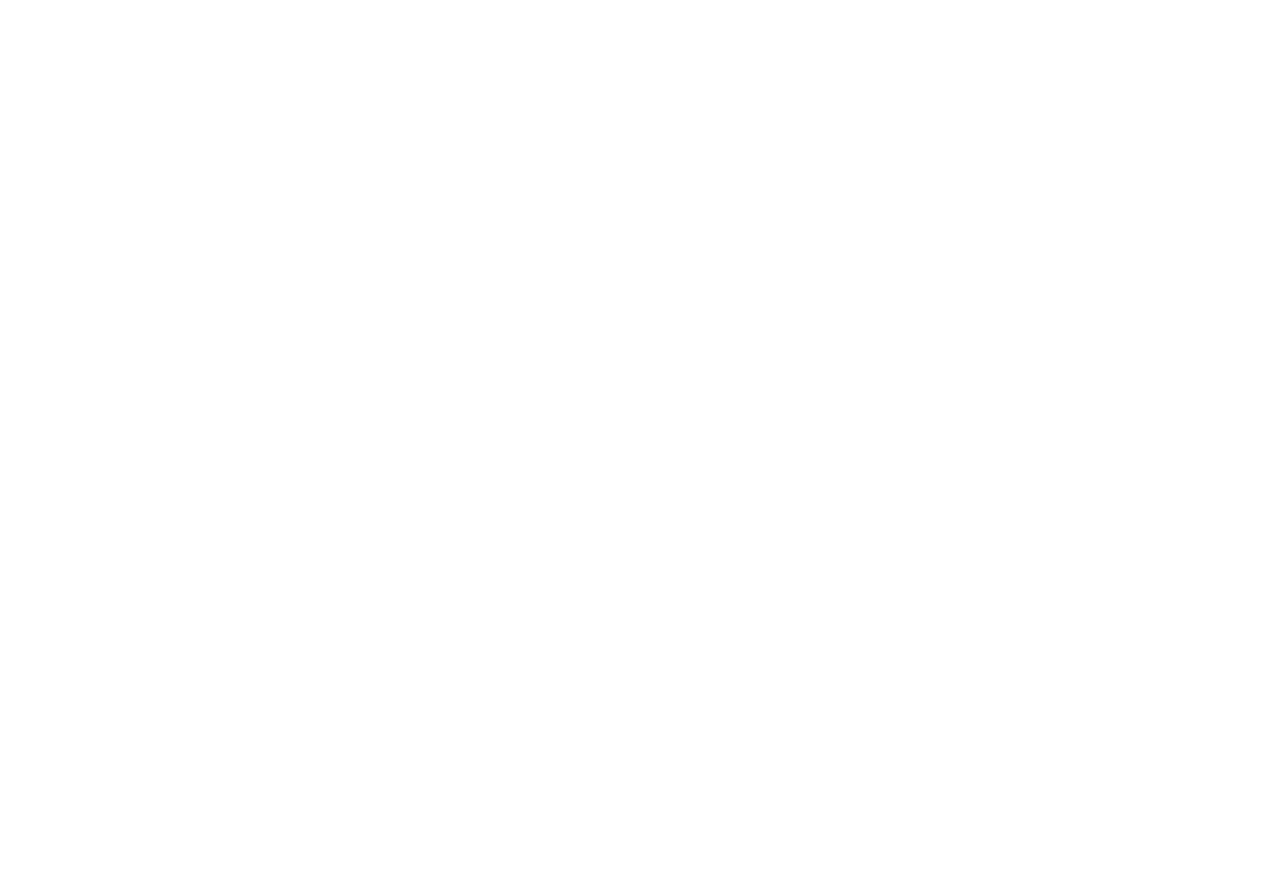
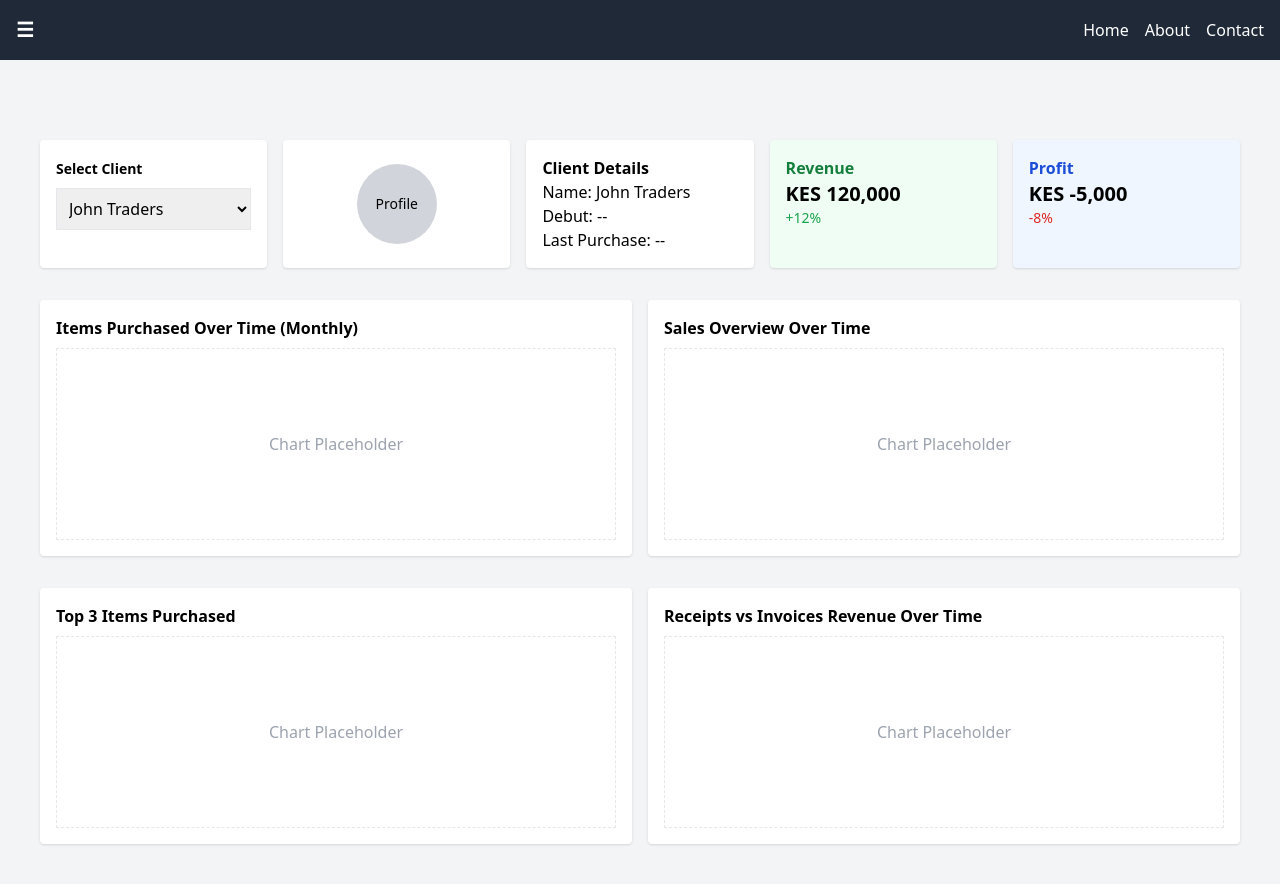
Before and after one commit to Maxmacharia/glowgear_front, a React (Vite) app: page /analysis/customers in a window 1280 px wide. Before the commit this address had no page. Before the commit the page ends 800 px from the top, so only its background shows below. Built offline with nearby package versions, Linux system fonts and the light colour scheme.

Commit message:
fifth commit

```diff
--- a/src/App.jsx
+++ b/src/App.jsx
@@ -12,8 +12,8 @@
 import Invoices from "./pages/Invoices";
 import Reports from "./pages/Reports";
 
-import CustomerOverview from "./pages/CustomerOverview";
-import SalesAnalysis from "./pages/SalesAnalysis";
+import CustomerOverview from "./pages/analysis/CustomerOverview";
+import SalesAnalysis from "./pages/analysis/SalesAnalysis";
 import LocationOverview from "./pages/LocationOverview";
 
 export default function App() {
@@ -33,8 +33,8 @@
           <Route path="/invoices" element={<Invoices />} />
           <Route path="/reports" element={<Reports />} />
 
-          <Route path="/customers" element={<CustomerOverview />} />
-          <Route path="/sales-analysis" element={<SalesAnalysis />} />
+          <Route path="/analysis/customers" element={<CustomerOverview />} />
+          <Route path="/analysis/sales" element={<SalesAnalysis />} />
           <Route path="/locations" element={<LocationOverview />} />
         </Route>
       </Routes>
--- /dev/null
+++ b/src/api/analytics.js
@@ -0,0 +1,37 @@
+import dayjs from "dayjs";
+
+export function aggregateByMonth(records, dateKey, valueFn) {
+  const map = {};
+
+  records.forEach(r => {
+    const month = dayjs(r[dateKey]).format("YYYY-MM");
+    map[month] = (map[month] || 0) + valueFn(r);
+  });
+
+  return map;
+}
+
+export function getMonthComparison(current, previous) {
+  const diff = current - previous;
+  const percent = previous === 0 ? 0 : (diff / previous) * 100;
+  return { current, previous, diff, percent };
+}
+
+export function computeRevenueAndProfit({ receipts, invoices }) {
+  const paidInvoices = invoices.filter(i => i.paid === true);
+
+  const all = [...receipts, ...paidInvoices];
+
+  let revenue = 0;
+  let cost = 0;
+
+  all.forEach(tx => {
+    revenue += tx.cogs;
+    cost += tx.cost_price;
+  });
+
+  return {
+    revenue,
+    profit: revenue - cost
+  };
+}
--- a/src/components/Navbar.jsx
+++ b/src/components/Navbar.jsx
@@ -1,27 +1,28 @@
+import { useState } from "react";
+import { Link } from "react-router-dom";
+import Sidebar from "./Sidebar";
 
-import { Link } from "react-router-dom";
+export default function Navbar() {
+  const [open, setOpen] = useState(false);
 
-export default function Navbar({ onMenuClick }) {
   return (
-    <header className="fixed top-0 left-0 right-0 h-14 bg-gray-800 text-white flex items-center px-4 z-50">
-      {/* Hamburger */}
-      <button
-        onClick={onMenuClick}
-        className="mr-4 text-xl focus:outline-none"
-        aria-label="Open menu"
-      >
-        ☰
-      </button>
+    <>
+      <Sidebar isOpen={open} onClose={() => setOpen(false)} />
 
-      <h1 className="font-bold text-lg flex-1">
-        GlowGear Sales Dashboard
-      </h1>
+      <nav className="bg-gray-800 text-white p-4 flex items-center justify-between">
+        <button
+          onClick={() => setOpen(true)}
+          className="text-xl font-bold"
+        >
+          ☰
+        </button>
 
-      <nav className="space-x-6 text-sm hidden sm:block">
-        <Link to="/" className="hover:text-gray-300">Home</Link>
-        <Link to="/about" className="hover:text-gray-300">About</Link>
-        <Link to="/contact" className="hover:text-gray-300">Contact</Link>
+        <div className="flex gap-4">
+          <Link to="/">Home</Link>
+          <Link to="/about">About</Link>
+          <Link to="/contact">Contact</Link>
+        </div>
       </nav>
-    </header>
+    </>
   );
 }
--- a/src/components/Sidebar.jsx
+++ b/src/components/Sidebar.jsx
@@ -1,20 +1,10 @@
-import { NavLink } from "react-router-dom";
-import { useState } from "react";
+import { Link } from "react-router-dom";
 
-export default function Sidebar({ open, onClose }) {
-  const [openInventory, setOpenInventory] = useState(true);
-
-  const linkClass = ({ isActive }) =>
-    `block px-4 py-2 rounded ${
-      isActive
-        ? "bg-blue-600 text-white"
-        : "hover:bg-gray-100"
-    }`;
-
+export default function Sidebar({ isOpen, onClose }) {
   return (
     <>
       {/* Backdrop */}
-      {open && (
+      {isOpen && (
         <div
           className="fixed inset-0 bg-black bg-opacity-40 z-40"
           onClick={onClose}
@@ -23,59 +13,56 @@
 
       {/* Sidebar */}
       <aside
-        className={`fixed top-0 left-0 h-full w-64 bg-white z-50 transform transition-transform duration-300
-        ${open ? "translate-x-0" : "-translate-x-full"}`}
+        className={`fixed top-0 left-0 h-full w-64 bg-gray-900 text-white z-50 transform transition-transform duration-300
+        ${isOpen ? "translate-x-0" : "-translate-x-full"}`}
       >
-        {/* Header */}
-        <div className="h-14 flex items-center justify-between px-4 border-b">
-          <span className="font-bold">Menu</span>
-          <button onClick={onClose}>✕</button>
+        <div className="p-4 font-bold text-lg border-b border-gray-700">
+          GlowGear Dashboard
         </div>
 
-        {/* Content */}
-        <div className="p-4 space-y-4">
-          {/* Inventory */}
-          <button
-            onClick={() => setOpenInventory(!openInventory)}
-            className="font-semibold w-full text-left"
-          >
-            Inventory
-          </button>
+        <nav className="p-4 space-y-3">
+          <SidebarGroup title="Inventory">
+            <SidebarLink to="/items" onClick={onClose}>Items</SidebarLink>
+            <SidebarLink to="/expenses" onClick={onClose}>Expenses</SidebarLink>
+            <SidebarLink to="/receipts" onClick={onClose}>Receipts</SidebarLink>
+            <SidebarLink to="/invoices" onClick={onClose}>Invoices</SidebarLink>
+            <SidebarLink to="/reports" onClick={onClose}>Reports</SidebarLink>
+          </SidebarGroup>
 
-          {openInventory && (
-            <div className="ml-2 space-y-1">
-              <NavLink to="/items" className={linkClass} onClick={onClose}>
-                Items
-              </NavLink>
-              <NavLink to="/expenses" className={linkClass} onClick={onClose}>
-                Expenses
-              </NavLink>
-              <NavLink to="/receipts" className={linkClass} onClick={onClose}>
-                Receipts
-              </NavLink>
-              <NavLink to="/invoices" className={linkClass} onClick={onClose}>
-                Invoices
-              </NavLink>
-              <NavLink to="/reports" className={linkClass} onClick={onClose}>
-                Reports
-              </NavLink>
-            </div>
-          )}
+          <SidebarLink to="/analysis/customers" onClick={onClose}>
+            Customer Profile Overview
+          </SidebarLink>
 
-          {/* Other Sections */}
-          <div className="space-y-1 pt-4 border-t">
-            <NavLink to="/customers" className={linkClass} onClick={onClose}>
-              Customer Profile Overview
-            </NavLink>
-            <NavLink to="/sales-analysis" className={linkClass} onClick={onClose}>
-              Sales Analysis
-            </NavLink>
-            <NavLink to="/locations" className={linkClass} onClick={onClose}>
-              Location Profile Overview
-            </NavLink>
-          </div>
-        </div>
+          <SidebarLink to="/analysis/sales" onClick={onClose}>
+            Sales Analysis
+          </SidebarLink>
+
+          <SidebarLink to="/analysis/location" onClick={onClose}>
+            Location Profile Overview
+          </SidebarLink>
+        </nav>
       </aside>
     </>
   );
 }
+
+function SidebarGroup({ title, children }) {
+  return (
+    <div>
+      <p className="text-sm text-gray-400 mb-1">{title}</p>
+      <div className="ml-2 space-y-2">{children}</div>
+    </div>
+  );
+}
+
+function SidebarLink({ to, onClick, children }) {
+  return (
+    <Link
+      to={to}
+      onClick={onClick}
+      className="block hover:text-blue-400 transition"
+    >
+      {children}
+    </Link>
+  );
+}
--- /dev/null
+++ b/src/pages/analysis/CustomerOverview.jsx
@@ -0,0 +1,97 @@
+import { useState, useEffect } from "react";
+
+export default function CustomerOverview() {
+  const [clients, setClients] = useState([]);
+  const [selectedClient, setSelectedClient] = useState(null);
+
+  useEffect(() => {
+    // Placeholder – replace with API call
+    const mockClients = [
+      { id: 1, name: "John Traders" },
+      { id: 2, name: "Embu Auto Supplies" },
+    ];
+    setClients(mockClients);
+    setSelectedClient(mockClients[0]);
+  }, []);
+
+  if (!selectedClient) return null;
+
+  return (
+    <div className="p-6 space-y-8">
+      {/* SECTION 1 */}
+      <section className="grid grid-cols-1 md:grid-cols-5 gap-4">
+        {/* Client Filter */}
+        <div className="bg-white p-4 rounded shadow">
+          <label className="text-sm font-semibold">Select Client</label>
+          <select
+            className="mt-2 w-full border p-2"
+            value={selectedClient.id}
+            onChange={(e) =>
+              setSelectedClient(
+                clients.find(c => c.id === Number(e.target.value))
+              )
+            }
+          >
+            {clients.map(client => (
+              <option key={client.id} value={client.id}>
+                {client.name}
+              </option>
+            ))}
+          </select>
+        </div>
+
+        {/* Profile Picture */}
+        <div className="bg-white p-4 rounded shadow flex items-center justify-center">
+          <div className="w-20 h-20 rounded-full bg-gray-300 flex items-center justify-center text-sm">
+            Profile
+          </div>
+        </div>
+
+        {/* Client Details */}
+        <div className="bg-white p-4 rounded shadow">
+          <h3 className="font-semibold">Client Details</h3>
+          <p>Name: {selectedClient.name}</p>
+          <p>Debut: --</p>
+          <p>Last Purchase: --</p>
+        </div>
+
+        {/* Revenue */}
+        <div className="bg-green-50 p-4 rounded shadow">
+          <h3 className="font-semibold text-green-700">Revenue</h3>
+          <p className="text-xl font-bold">KES 120,000</p>
+          <p className="text-sm text-green-600">+12%</p>
+        </div>
+
+        {/* Profit */}
+        <div className="bg-blue-50 p-4 rounded shadow">
+          <h3 className="font-semibold text-blue-700">Profit</h3>
+          <p className="text-xl font-bold">KES -5,000</p>
+          <p className="text-sm text-red-600">-8%</p>
+        </div>
+      </section>
+
+      {/* SECTION 2 */}
+      <section className="grid grid-cols-1 md:grid-cols-2 gap-4">
+        <ChartPlaceholder title="Items Purchased Over Time (Monthly)" />
+        <ChartPlaceholder title="Sales Overview Over Time" />
+      </section>
+
+      {/* SECTION 3 */}
+      <section className="grid grid-cols-1 md:grid-cols-2 gap-4">
+        <ChartPlaceholder title="Top 3 Items Purchased" />
+        <ChartPlaceholder title="Receipts vs Invoices Revenue Over Time" />
+      </section>
+    </div>
+  );
+}
+
+function ChartPlaceholder({ title }) {
+  return (
+    <div className="bg-white p-4 rounded shadow h-64 flex flex-col">
+      <h3 className="font-semibold mb-2">{title}</h3>
+      <div className="flex-1 flex items-center justify-center text-gray-400 border border-dashed">
+        Chart Placeholder
+      </div>
+    </div>
+  );
+}
```
Also changed, not shown: src/pages/analysis/SalesAnalysis.jsx (renamed from src/pages/SalesAnalysis.jsx), 1 other file (tests, documents, lock files or other folders).
